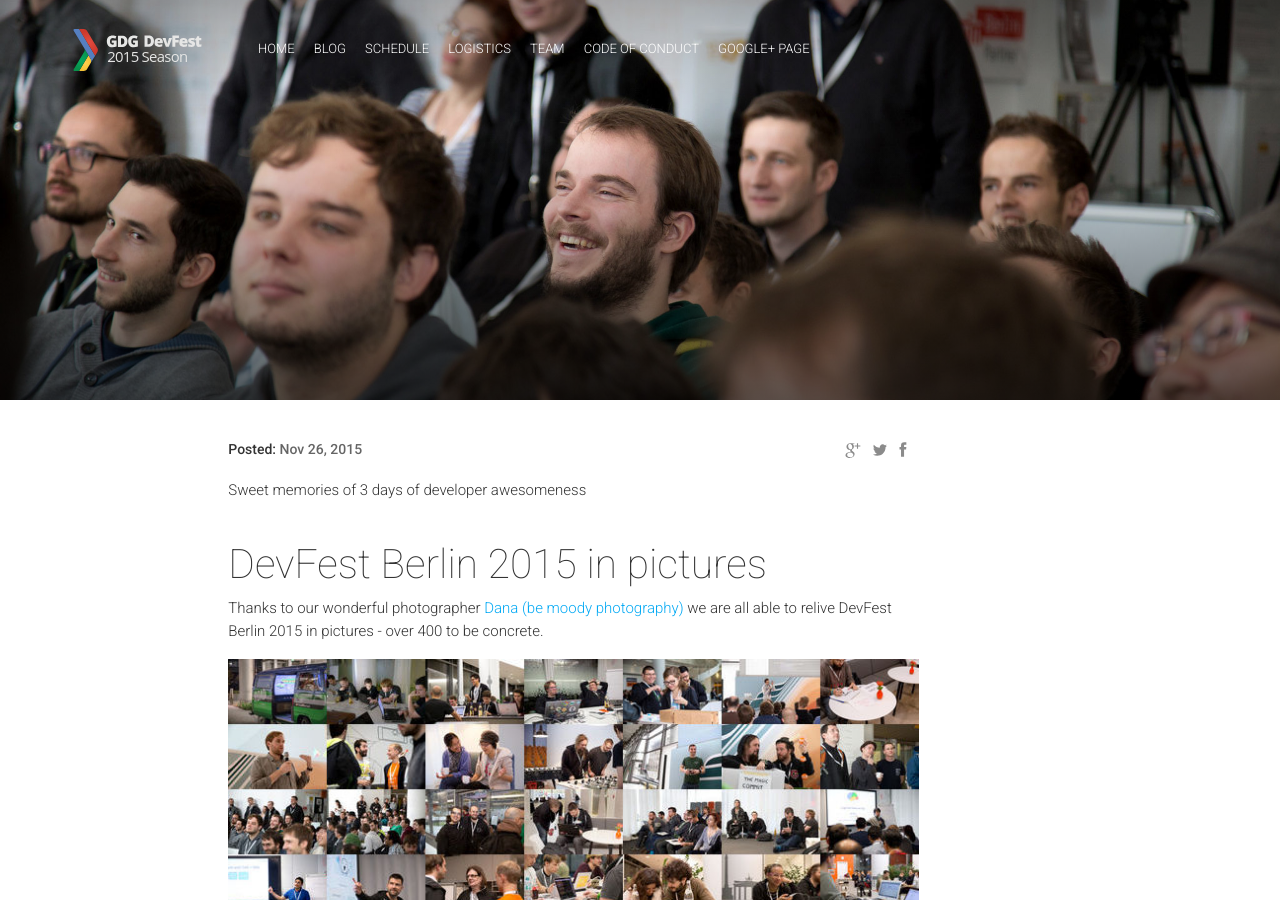
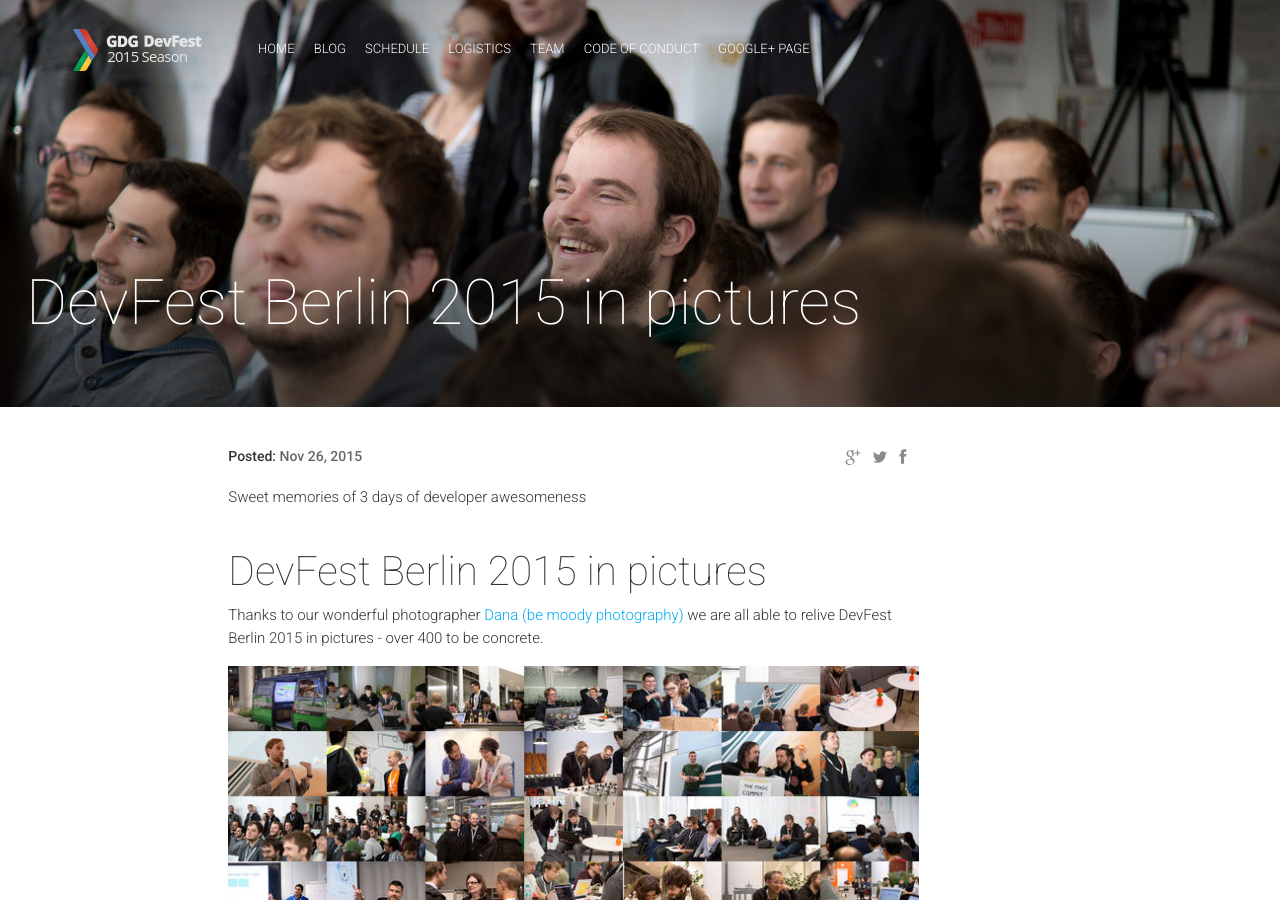
Before and after one commit to devfest-berlin/2015.devfest-berlin.de, a Jekyll site: the page built from _posts/2015-11-26-devfest-in-pictures.markdown, in a window 1280 px wide and 900 px high. Built offline with Jekyll 4.4.1, drawn with Linux system fonts in a browser that asks for light colours; nearby versions of some CDN libraries; comment, search, counter and statistics services are not loaded.

Commit message:
Add a title to the blog post
Otherwise it doesn't show up correctly in the blog list

```diff
--- a/_posts/2015-11-26-devfest-in-pictures.markdown
+++ b/_posts/2015-11-26-devfest-in-pictures.markdown
@@ -1,6 +1,6 @@
 ---
 layout: post
-title:  ""
+title:  "DevFest Berlin 2015 in pictures"
 date:   2015-11-26 21:21:21
 isStaticPost: false
 ---
```
